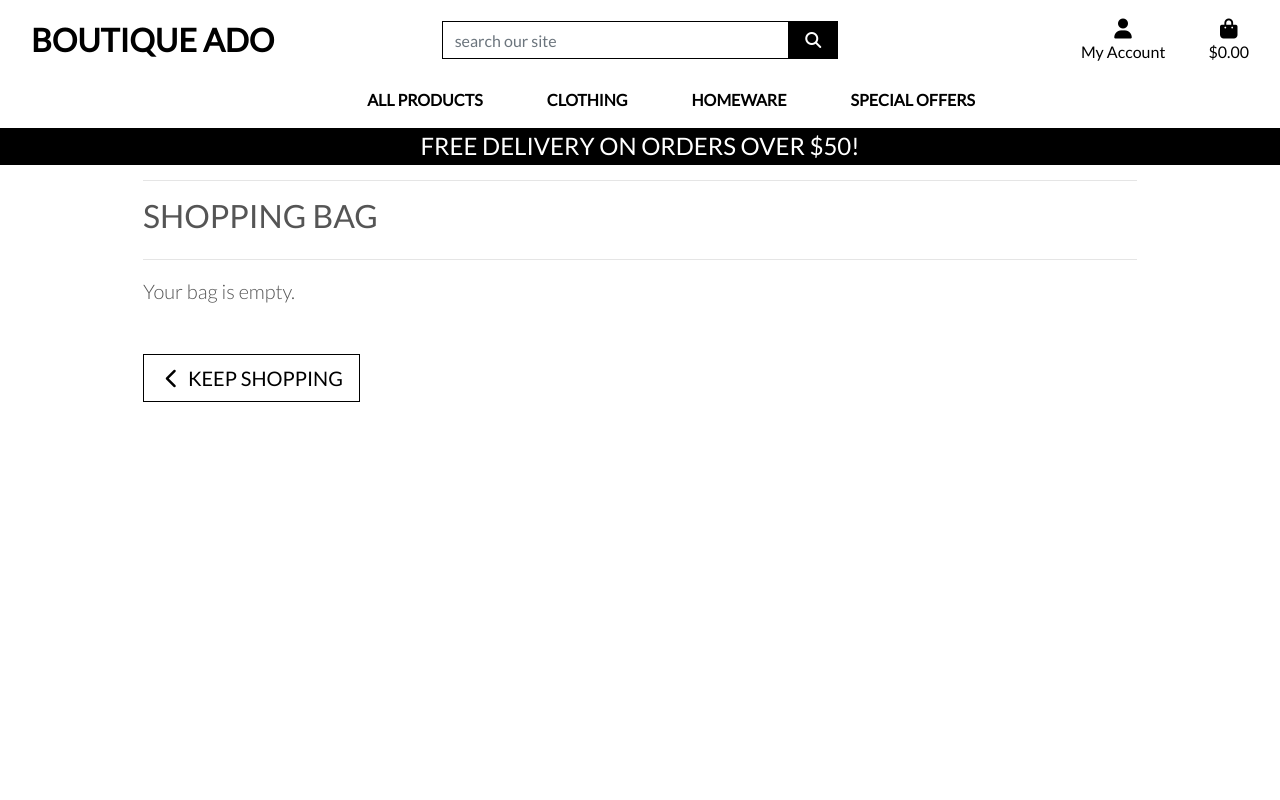
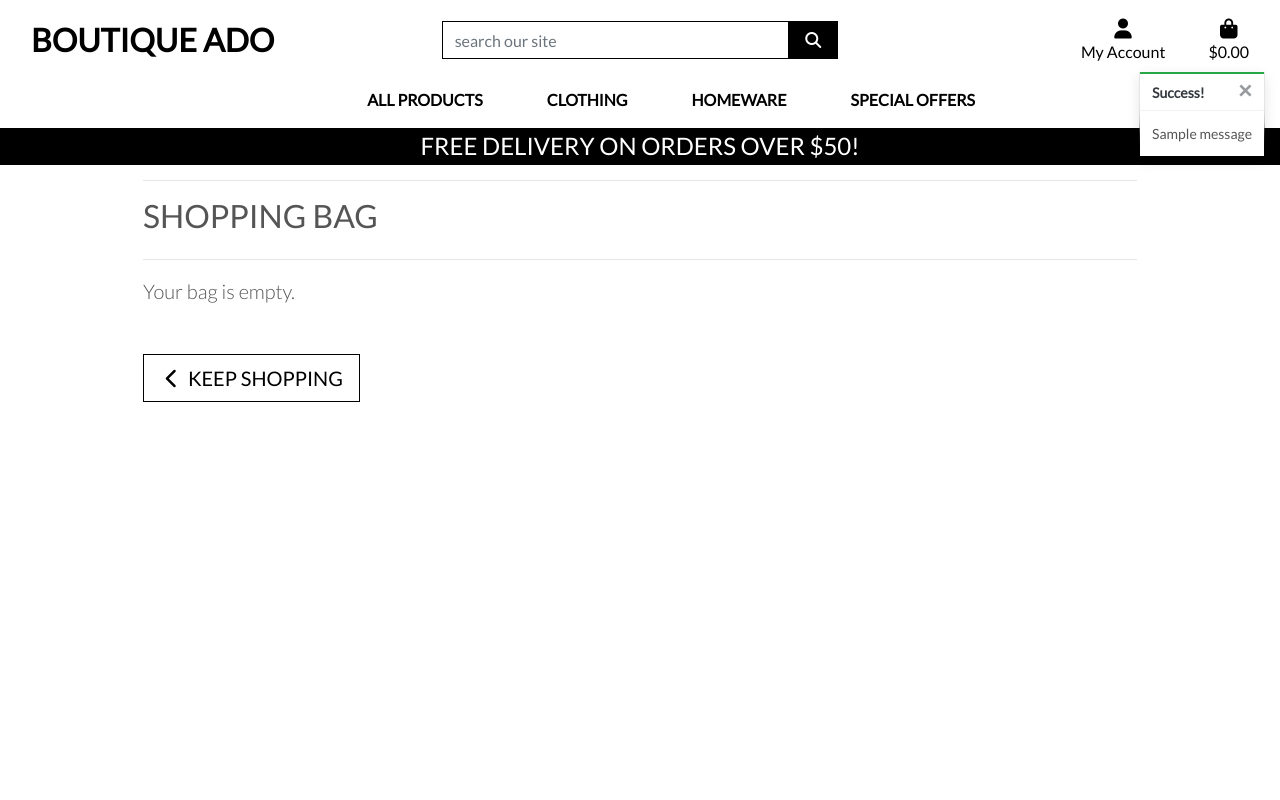
Before and after one commit to Yasi92/boutique_ado_v1, a Django app: page /bag/ in a window 1280 px wide. Run offline with Django 3.2, Linux system fonts and the light colour scheme; tables that the repository leaves empty hold one stand-in row (values such as "Sample post"); one stand-in notice (Sample message) is shown; some libraries are stand-ins or nearby versions.

Commit message:
Addd toasts

```diff
--- a/bag/views.py
+++ b/bag/views.py
@@ -1,6 +1,8 @@
 from audioop import reverse
 from django.shortcuts import redirect, render, HttpResponse
 from flask import request_started
+from django.contrib import messages
+from products.models import Product
 
 def view_bag(request):
     """ A view to show the shopping bag"""
@@ -11,6 +13,7 @@ def view_bag(request):
 
 def add_to_bag(request, item_id):
     """ Add a quantity of the specified product to the shopping bag """
+    product = Product.objects.get(pk=item_id)
 
     quantity = int(request.POST.get('quantity'))
     redirect_url = request.POST.get('redirect_url')
@@ -33,6 +36,7 @@ def add_to_bag(request, item_id):
             bag[item_id] += quantity
         else:
             bag[item_id] = quantity
+            messages.success(request, f'Added {product.name} to your bag')
 
 
     request.session['bag'] = bag
--- a/boutique_ado/settings.py
+++ b/boutique_ado/settings.py
@@ -78,6 +78,8 @@ TEMPLATES = [
         },
     },
 ]
+
+MESSAGE_STORAGE = 'django.contrib.messages.storage.session.SessionStorage'
 
 AUTHENTICATION_BACKENDS = [
     # Needed to login by username in Django admin, regardless of `allauth`
--- a/static/css/base.css
+++ b/static/css/base.css
@@ -112,6 +112,21 @@ a.category-badge > span.badge:hover {
     cursor: pointer;
 }
 
+.message-container{
+    position: fixed;
+    top: 72px;
+    right: 15px;
+    z-index: 9999999;
+}
+
+.custom-toast{
+    overflow: visible;
+}
+
+
+.toast-capper{
+    height: 2px;
+}
 /* -------------------------------- Media Queries */
 
 /* Slightly larger container on xl screens */
--- a/templates/base.html
+++ b/templates/base.html
@@ -125,7 +125,21 @@
     </header>
 
     {% if messages %}
-    <div class="message-container"></div>
+        <div class="message-container">
+            {% for message in messages %}
+                {% with message.level as level %}
+                    {% if level == 40 %}
+                        {% include 'includes/toasts/toast_error.html' %}
+                    {% elif level == 30 %}
+                        {% include 'includes/toasts/toast_warning.html' %}
+                    {% elif level == 25 %}
+                        {% include 'includes/toasts/toast_success.html' %}
+                    {% else %}
+                        {% include 'includes/toasts/toast_info.html' %}
+                    {% endif %}
+                {% endwith %}
+            {% endfor %}
+        </div>
     {% endif %}
 
     {% block page_header %}
@@ -135,6 +149,9 @@
     {% endblock %}
 
     {% block postloadjs %}
+    <script type="text/javascript">
+        $('.toast').toast('show');
+    </script>
     {% endblock %}
 
 
--- /dev/null
+++ b/templates/includes/toasts/toast_success.html
@@ -0,0 +1,13 @@
+<div class="toast custom-toast rounded-0 border-top-0" data-autohide="false">
+    <div class="arrow-up arrow-success"></div>
+    <div class="w-100 toast-capper bg-success"></div>
+    <div class="toast-header bg-white text-dark">
+        <strong class="mr-auto">Success!</strong>
+        <button type="button" class="ml-2 mb-1 close text-dark" data-dismiss="toast" aria-label="Close">
+            <span aria-hidden="true">&times;</span>
+        </button>
+    </div>
+    <div class="toast-body bg-white">
+        {{ message }}
+    </div>
+</div>
```
Also changed, not shown: templates/includes/toasts/toast_error.html (added, +13 -0 lines), templates/includes/toasts/toast_info.html (added, +13 -0 lines), templates/includes/toasts/toast_warning.html (added, +13 -0 lines).
